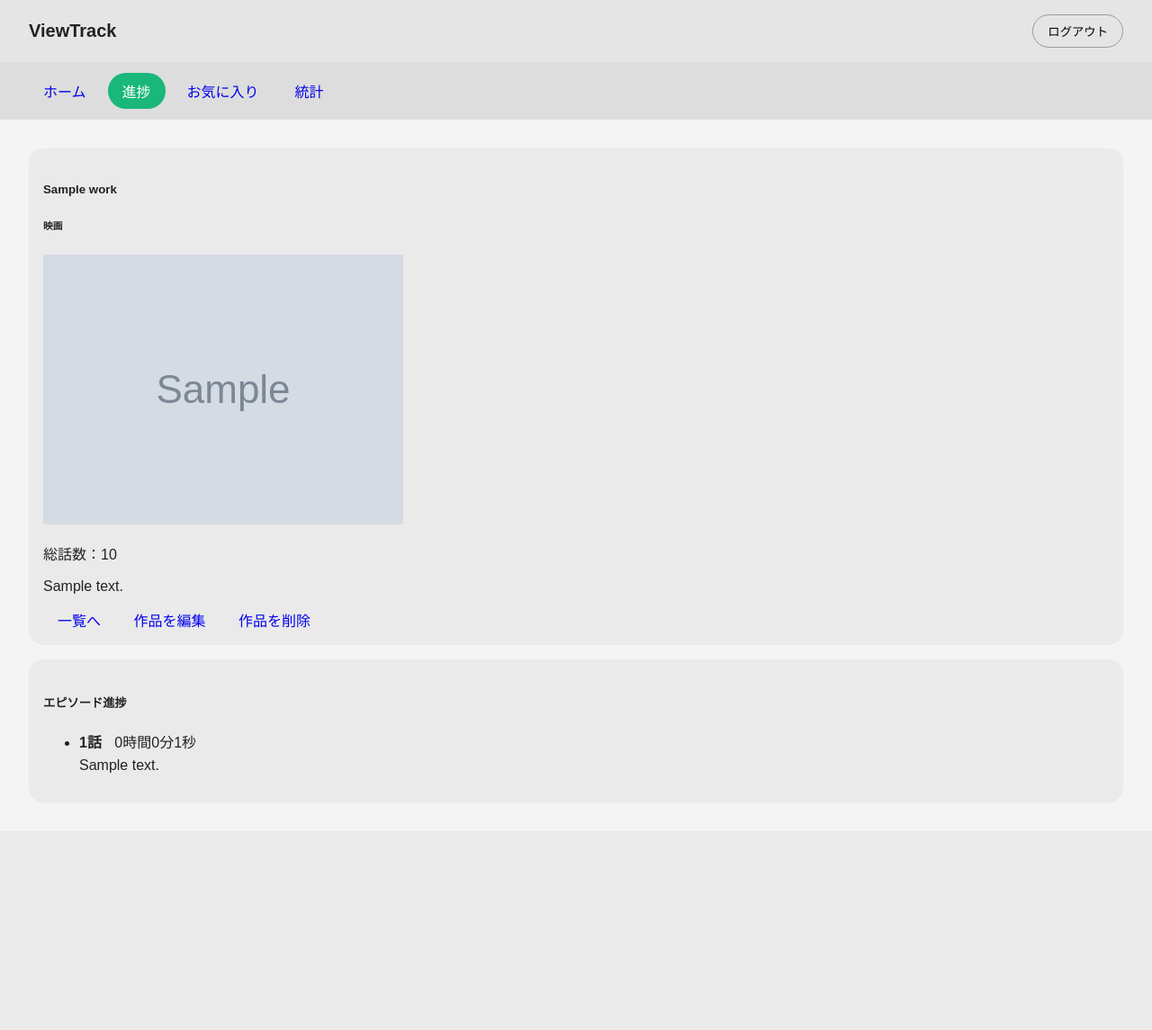
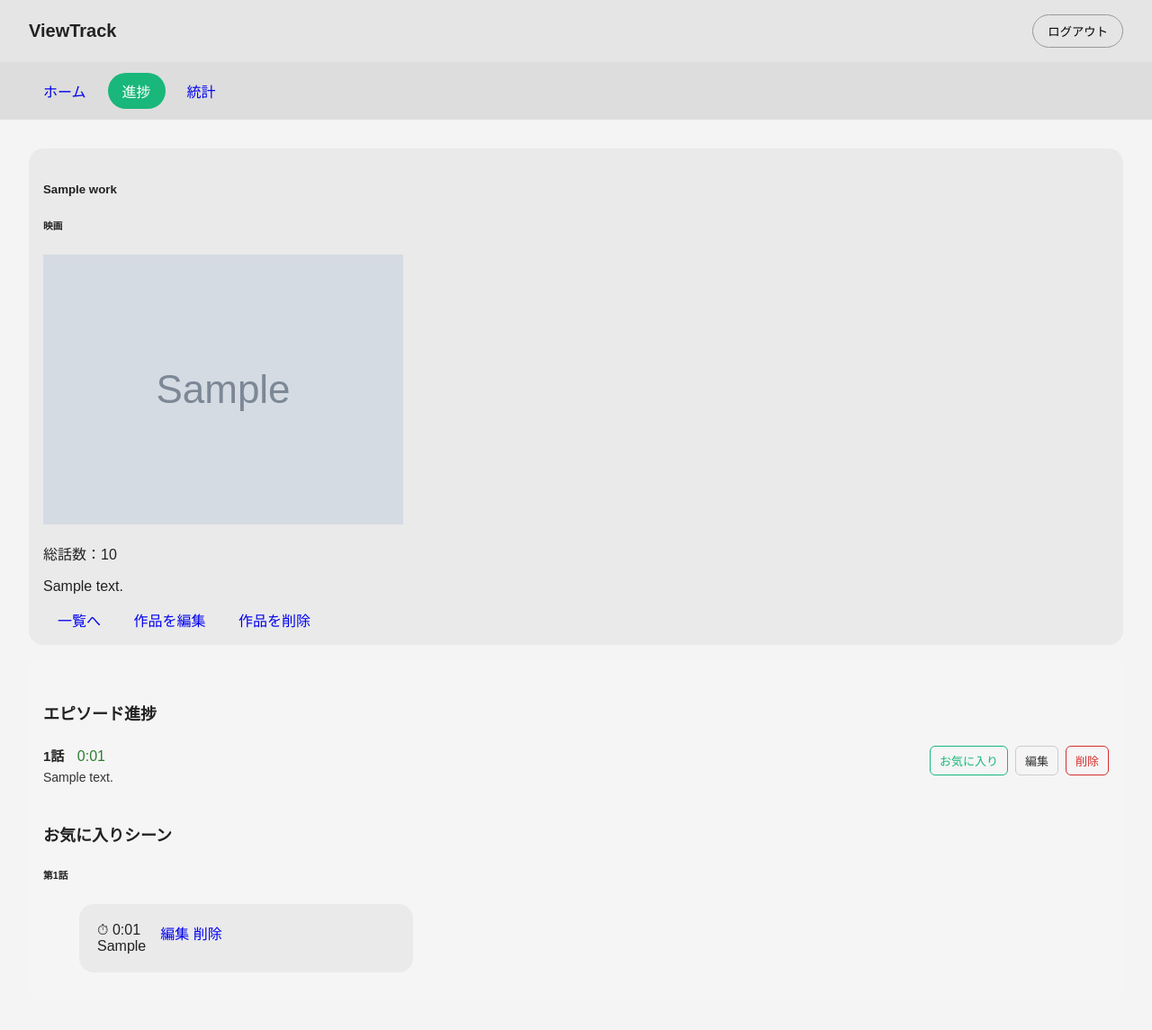
Before and after one commit to Daichi0321/ViewTrack-AI, a Django app: page /progress/1/detail/ in a window 1280 px wide. Shown: the whole page at 90% size. Before the commit the page ends 859 px from the top, so only its background shows below. Run offline with Django 5.2, Linux system fonts and the light colour scheme; a user stored in the database is signed in; tables that the repository leaves empty hold one stand-in row (values such as "Sample post"); grey boxes marked "Sample" are stand-in pictures.

Commit message:
審査会に向けての最終調整

```diff
--- a/templates/base.html
+++ b/templates/base.html
@@ -25,7 +25,6 @@
 <nav class="nav">
   <a class="nav-item {% block nav_home %}{% endblock %}" href="{% url 'index' %}">ホーム</a>
   <a class="nav-item {% block nav_progress %}{% endblock %}" href="{% url 'progress-viewtrack' %}">進捗</a>
-  <a class="nav-item {% block nav_favorite %}{% endblock %}" href="#">お気に入り</a>
   <a class="nav-item {% block nav_stats %}{% endblock %}" href="#">統計</a>
 </nav>
 
--- a/viewtrack/models.py
+++ b/viewtrack/models.py
@@ -41,10 +41,35 @@ class EpisodeProgress(models.Model):
     def formatted_time(self):
         if self.watch_seconds is None:
             return "未記録"
-        h = self.watch_seconds // 3600
-        m = (self.watch_seconds % 3600) // 60
-        s = self.watch_seconds % 60
-        return f"{h}時間{m}分{s}秒"
+
+        h, remainder = divmod(self.watch_seconds, 3600)
+        m, s = divmod(remainder, 60)
+
+        if h > 0:
+            return f"{h}:{m:02d}:{s:02d}"
+        else:
+            return f"{m}:{s:02d}"
 
     def __str__(self):
         return f"{self.work.title} - {self.episode}話"
+
+class FavoriteScene(models.Model):
+    episode = models.ForeignKey(
+        EpisodeProgress,
+        on_delete=models.CASCADE,
+        related_name="favorites"
+    )
+    seconds = models.PositiveIntegerField("視聴時間（秒）")
+    memo = models.TextField("メモ", blank=True)
+    created_at = models.DateTimeField(auto_now_add=True)
+
+    def formatted_time(self):
+        h, remainder = divmod(self.seconds, 3600)
+        m, s = divmod(remainder, 60)
+
+        if h > 0:
+            return f"{h}:{m:02d}:{s:02d}"
+        return f"{m}:{s:02d}"
+
+    def __str__(self):
+        return f"{self.episode.work.title} 第{self.episode.episode}話"
--- a/viewtrack/static/viewtrack/css/style.css
+++ b/viewtrack/static/viewtrack/css/style.css
@@ -463,3 +463,88 @@
   align-items: center;
   justify-content: center;
 }
+
+/* ===== エピソード進捗（詳細ページ） ===== */
+.episode-card {
+  margin-top: 16px;
+  padding: 16px;
+  border-radius: 12px;
+  background: #f5f5f5;
+}
+
+.episode-card-header {
+  margin-bottom: 12px;
+  font-size: 18px;
+}
+
+.episode-list {
+  list-style: none;
+  padding: 0;
+  margin: 0;
+}
+
+.episode-item {
+  display: flex;
+  justify-content: space-between;
+  align-items: flex-start;
+  padding: 12px 0;
+  border-bottom: 1px solid #ddd;
+}
+
+.episode-item:last-child {
+  border-bottom: none;
+}
+
+.episode-main strong {
+  font-size: 15px;
+}
+
+.episode-time {
+  margin-left: 10px;
+  color: #2e7d32;
+}
+
+.episode-empty {
+  margin-left: 10px;
+  color: #888;
+}
+
+.episode-text {
+  margin-top: 6px;
+  font-size: 14px;
+  color: #333;
+}
+
+.episode-actions {
+  display: flex;
+  gap: 8px;
+}
+
+.episode-btn {
+  padding: 6px 10px;
+  font-size: 13px;
+  border-radius: 6px;
+  text-decoration: none;
+  border: 1px solid #ccc;
+  color: #333;
+}
+
+.episode-btn.edit {
+  border-color: #1976d2;
+  color: #1976d2;
+}
+
+.episode-btn.delete {
+  border-color: #d32f2f;
+  color: #d32f2f;
+}
+
+.episode-btn.add {
+  border-color: #2e7d32;
+  color: #2e7d32;
+}
+
+.episode-btn.favorite {
+  border-color: #19b77a;
+  color: #19b77a;
+}
--- a/viewtrack/templates/viewtrack/viewtrack_detail.html
+++ b/viewtrack/templates/viewtrack/viewtrack_detail.html
@@ -35,37 +35,79 @@
 </div>
 
 <!-- エピソード進捗一覧 -->
-<div class="card" style="margin-top: 16px;">
-  <h5 class="card-header">エピソード進捗</h5>
-  <div class="card-body">
+<div class="episode-card">
+  <h5 class="episode-card-header">エピソード進捗</h5>
+  <div class="episode-card-body">
 
     {% if episodes %}
-      <ul class="list-group">
+      <ul class="episode-list">
         {% for ep in episodes %}
-          <li class="list-group-item">
+          <li class="episode-item">
+            <div class="episode-main">
               <strong>{{ ep.episode }}話</strong>
               {% if ep.watch_seconds %}
-              <span style="margin-left: 10px;">{{ ep.formatted_time }}</span>
+                <span class="episode-time">{{ ep.formatted_time }}</span>
               {% else %}
-              <span style="margin-left: 10px;">未記録</span>
+                <span class="episode-empty">視聴済み</span>
               {% endif %}
 
               {% if ep.text %}
-              <div style="margin-top: 6px;">{{ ep.text }}</div>
+                <div class="episode-text">{{ ep.text }}</div>
               {% endif %}
+            </div>
 
-            {# もしエピソード編集/削除も付けるならここにリンクを追加 #}
-            {# <a href="{% url 'episode-update' ep.pk %}">編集</a> #}
-            {# <a href="{% url 'episode-delete' ep.pk %}">削除</a> #}
+            <div class="episode-actions">
+              {% if ep.pk %}
+                <a href="{% url 'favorite-add' ep.pk %}" class="episode-btn favorite">お気に入り</a>
+                <a href="{% url 'episode-update' ep.pk %}" class="episode-btn update">編集</a>
+                <a href="{% url 'episode-delete' ep.pk %}" class="episode-btn delete">削除</a>
+              {% else %}
+                <a href="{% url 'create-viewtrack' %}" class="episode-btn add">記録する</a>
+              {% endif %}
+            </div>
           </li>
         {% endfor %}
       </ul>
     {% else %}
       <p>まだ進捗がありません。進捗登録から追加してね。</p>
-      <a href="{% url 'create-viewtrack' %}" class="btn btn-primary">進捗登録へ</a>
+      <a href="{% url 'create-viewtrack' %}" class="episode-btn add">進捗登録へ</a>
     {% endif %}
+</div>
 
+<!-- お気に入りシーン一覧 -->
+<div class="favorite-card">
+  <h5 class="favorite-title">お気に入りシーン</h5>
+
+  {% for ep in episodes %}
+    {% if ep.favorites.all %}
+      <div class="favorite-episode-block">
+        <h6 class="favorite-episode-title">
+          第{{ ep.episode }}話
+        </h6>
+
+        <ul class="favorite-list">
+          {% for fav in ep.favorites.all %}
+            <li class="favorite-item">
+              <div class="favorite-main">
+                <span class="favorite-time">⏱ {{ fav.formatted_time }}</span>
+
+                {% if fav.memo %}
+                  <div class="favorite-memo">{{ fav.memo }}</div>
+                {% endif %}
               </div>
+
+              <div class="favorite-actions">
+                <a href="{% url 'favorite-update' fav.pk %}" class="favorite-btn edit">編集</a>
+                <a href="{% url 'favorite-delete' fav.pk %}" class="favorite-btn delete">削除</a>
+              </div>
+            </li>
+          {% endfor %}
+        </ul>
+      </div>
+    {% endif %}
+  {% empty %}
+    <p>まだお気に入りシーンはありません。</p>
+  {% endfor %}
 </div>
 
 {% endblock content %}
--- a/viewtrack/urls.py
+++ b/viewtrack/urls.py
@@ -10,4 +10,9 @@ urlpatterns = [
     path('progress/create/', views.CreateViewTrackView.as_view(), name='create-viewtrack'),
     path('progress/<int:pk>/delete/', views.DeleteViewTrackView.as_view(), name='delete-viewtrack'),
     path('progress/<int:pk>/update/', views.UpdateViewTrackView.as_view(), name='update-viewtrack'),
+    path("episode/<int:pk>/update/", views.UpdateEpisodeProgressView.as_view(), name="episode-update"),
+    path("episode/<int:pk>/delete/", views.DeleteEpisodeProgressView.as_view(), name="episode-delete"),
+    path("episode/<int:episode_pk>/favorite/add/", views.CreateFavoriteView.as_view(), name="favorite-add"),
+    path("favorite/<int:pk>/update/", views.UpdateFavoriteView.as_view(), name="favorite-update"),
+    path("favorite/<int:pk>/delete/",views.DeleteFavoriteView.as_view(), name="favorite-delete"),
 ]
--- a/viewtrack/views.py
+++ b/viewtrack/views.py
@@ -10,7 +10,8 @@ from django.views.generic import (
     DeleteView,
     UpdateView,
     )
-from .models import Work, EpisodeProgress
+from .models import Work, EpisodeProgress, FavoriteScene
+from .forms import EpisodeProgressForm
 
 class ListViewTrackView(LoginRequiredMixin, ListView):
     template_name = 'viewtrack/viewtrack_progress.html'
@@ -63,7 +64,7 @@ class DetailViewTrackView(LoginRequiredMixin, DetailView):
 class CreateViewTrackView(LoginRequiredMixin, CreateView):
     template_name = 'viewtrack/viewtrack_create.html'
     model = EpisodeProgress
-    fields = ('episode', 'watch_seconds', 'text')
+    form_class = EpisodeProgressForm
     success_url = reverse_lazy('progress-viewtrack')
 
     def form_valid(self, form):
@@ -105,7 +106,7 @@ class CreateViewTrackView(LoginRequiredMixin, CreateView):
 
 class UpdateViewTrackView(LoginRequiredMixin, UpdateView):
     model = Work
-    fields = ('title', 'total_episodes', 'text', 'category','thumbnail')
+    form_class = EpisodeProgressForm
     template_name = 'viewtrack/viewtrack_update.html'
 
     def get_object(self, queryset=None):
@@ -146,4 +147,95 @@ def index(request):
         else:
             w.progress = 0
 
-    return render(request, 'viewtrack/index.html', {'object_list': latest_tracks})
+    fav_qs = (
+        FavoriteScene.objects
+        .filter(episode__work__user=request.user)
+        .select_related("episode", "episode__work")
+        .order_by("-created_at")
+    )
+    favorites_recent = fav_qs[:3]
+    favorites_count = fav_qs.count()
+
+    return render(
+        request,
+        'viewtrack/index.html',
+        {
+            'object_list': latest_tracks,
+            'favorites_recent': favorites_recent,
+            'favorites_count': favorites_count,
+        }
+    )
+
+class UpdateEpisodeProgressView(LoginRequiredMixin, UpdateView):
+    model = EpisodeProgress
+    template_name = "viewtrack/episodeprogress_update.html"
+    fields = ("watch_seconds", "text")
+
+    def get_object(self, queryset=None):
+        obj = super().get_object(queryset)
+        if obj.work.user != self.request.user:
+            raise PermissionDenied
+        return obj
+
+    def get_success_url(self):
+        return reverse("detail-viewtrack", kwargs={"pk": self.object.work.pk})
+
+
+class DeleteEpisodeProgressView(LoginRequiredMixin, DeleteView):
+    model = EpisodeProgress
+    template_name = "viewtrack/episodeprogress_confirm_delete.html"
+
+    def get_object(self, queryset=None):
+        obj = super().get_object(queryset)
+        if obj.work.user != self.request.user:
+            raise PermissionDenied
+        return obj
+
+    def get_success_url(self):
+        return reverse("detail-viewtrack", kwargs={"pk": self.object.work.pk})
+
+class CreateFavoriteView(LoginRequiredMixin, CreateView):
+    model = FavoriteScene
+    fields = ("seconds", "memo")
+    template_name = "viewtrack/favorite_create.html"
+
+    def dispatch(self, request, *args, **kwargs):
+        self.episode = EpisodeProgress.objects.get(pk=self.kwargs["episode_pk"])
+        if self.episode.work.user != request.user:
+            raise PermissionDenied
+        return super().dispatch(request, *args, **kwargs)
+
+    def form_valid(self, form):
+        form.instance.episode = self.episode
+        return super().form_valid(form)
+
+    def get_success_url(self):
+        return reverse("detail-viewtrack", kwargs={"pk": self.object.episode.work.pk})
+
+class UpdateFavoriteView(LoginRequiredMixin, UpdateView):
+    model = FavoriteScene
+    fields = ("seconds", "memo")
+    template_name = "viewtrack/favorite_update.html"
+
+    def get_object(self):
+        obj = super().get_object()
+        if obj.episode.work.user != self.request.user:
+            raise PermissionDenied
+        return obj
+
+    def get_success_url(self):
+        return reverse("detail-viewtrack", kwargs={"pk": self.object.episode.work.pk})
+
+
+class DeleteFavoriteView(LoginRequiredMixin, DeleteView):
+    model = FavoriteScene
+    template_name = "viewtrack/favorite_confirm_delete.html"
+
+    def get_object(self):
+        obj = super().get_object()
+        if obj.episode.work.user != self.request.user:
+            raise PermissionDenied
+        return obj
+
+    def get_success_url(self):
+        return reverse("detail-viewtrack", kwargs={"pk": self.object.episode.work.pk})
```
Also changed, not shown: accounts/templates/accounts/signup.html (+19 -15 lines), templates/registration/login.html (+8 -5 lines), viewtrack/forms.py (added, +41 -0 lines), viewtrack/templates/viewtrack/episodeprogress_confirm_delete.html (added, +13 -0 lines), viewtrack/templates/viewtrack/episodeprogress_update.html (added, +13 -0 lines), viewtrack/templates/viewtrack/favorite_confirm_delete.html (added, +13 -0 lines), viewtrack/templates/viewtrack/favorite_create.html (added, +12 -0 lines), viewtrack/templates/viewtrack/favorite_update.html (added, +13 -0 lines), viewtrack/templates/viewtrack/index.html (+33 -58 lines), viewtrack/templates/viewtrack/viewtrack_create.html (+12 -3 lines), viewtrack/templates/viewtrack/viewtrack_form.html (deleted, +0 -14 lines), viewtrack/migrations/0008_favoritescene.py (added). Lines whose indentation alone changed are shown as unchanged.
